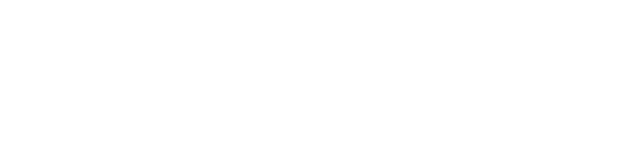
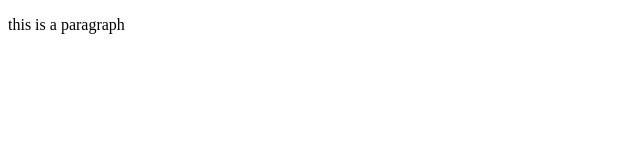
Before and after one commit to pastrybot/learning_git, a plain HTML site: page index.html in a window 1280 px wide. Shown: the whole page, without its empty margins (0-640 px from the left). Drawn offline with Linux system fonts and the light colour scheme.

Commit message:
second commit

```diff
--- a/index.html
+++ b/index.html
@@ -2,3 +2,11 @@
  <html>
   <head>
       <meta charset="utf-8">
+      <title>This is a title</title>
+  </head>
+
+        <body>
+          <p>
+            this is a paragraph
+          </p>
+        </body>
```
